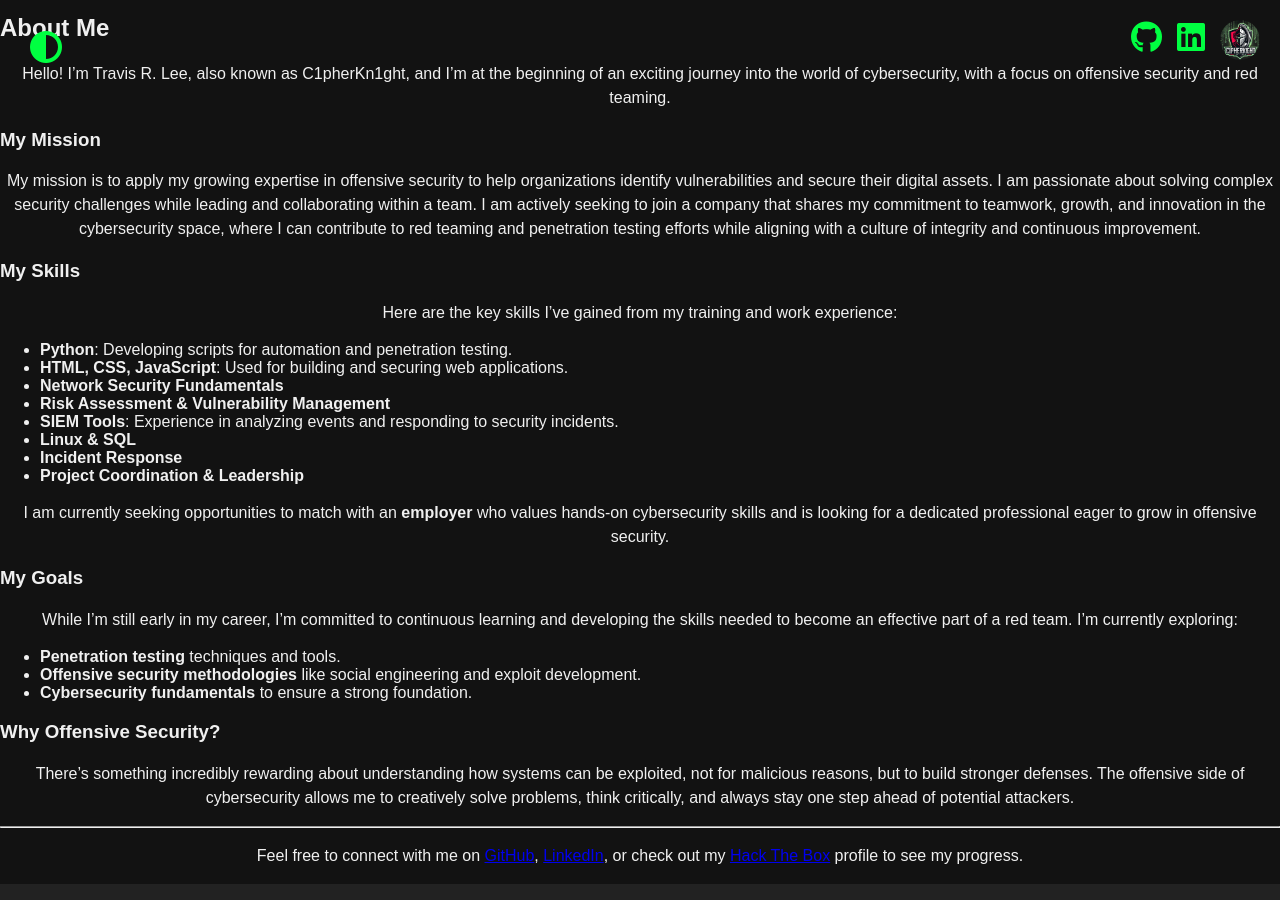
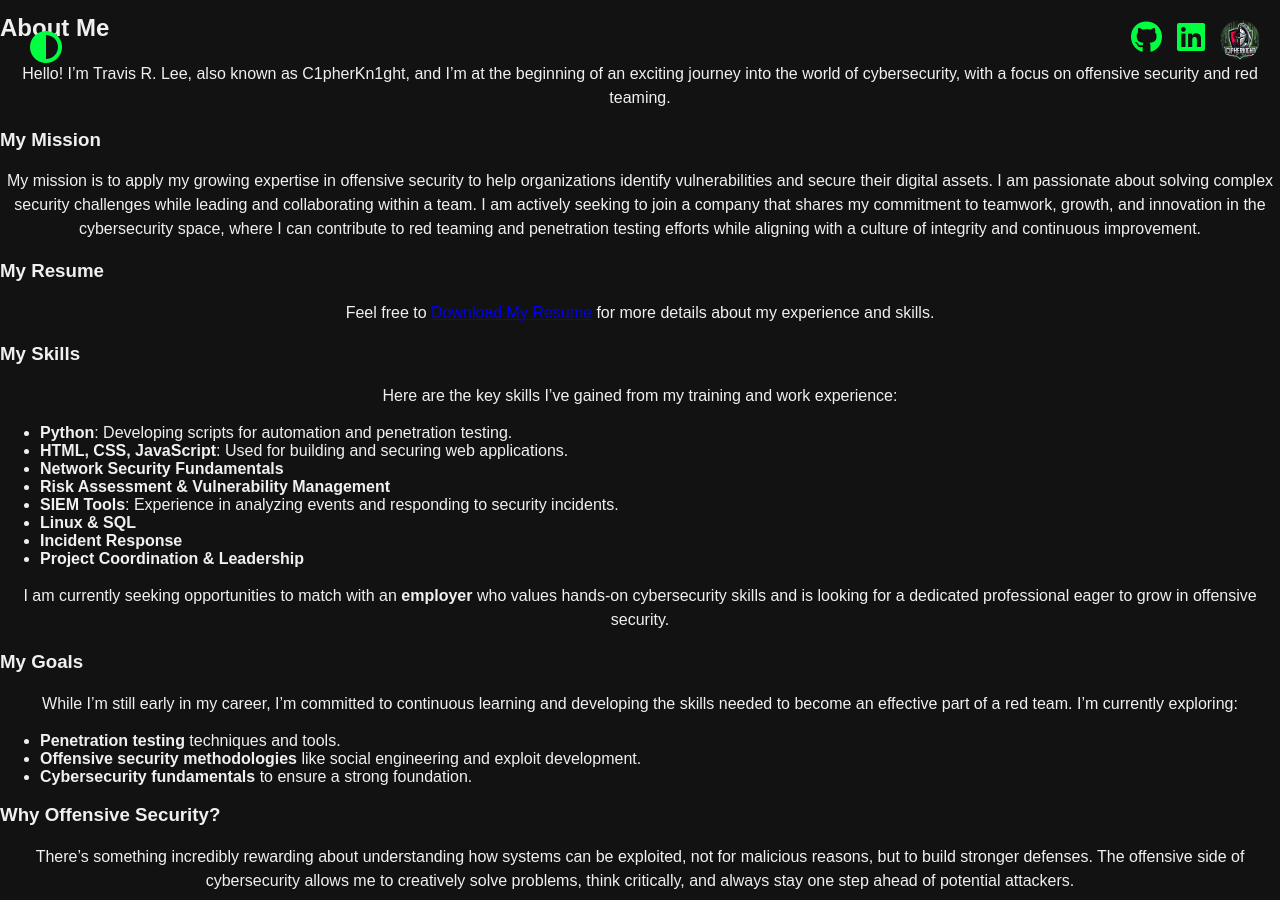
Before and after one commit to Travrl12/travrl12.github.io, a Jekyll site: the page built from about.markdown, in a window 1280 px wide and 900 px high, scrolled down 449 px. Built offline with Jekyll 4.4.1, drawn with Linux system fonts in a browser that asks for light colours; our own code applies the rules of GitHub Pages for plain Markdown files.

Commit message:
Fixing Errors

```diff
--- a/about.markdown
+++ b/about.markdown
@@ -11,8 +11,13 @@ Hello! I'm Travis R. Lee, also known as C1pherKn1ght, and I'm at the beginning o
 ### My Mission
 My mission is to apply my growing expertise in offensive security to help organizations identify vulnerabilities and secure their digital assets. I am passionate about solving complex security challenges while leading and collaborating within a team. I am actively seeking to join a company that shares my commitment to teamwork, growth, and innovation in the cybersecurity space, where I can contribute to red teaming and penetration testing efforts while aligning with a culture of integrity and continuous improvement.
 
+### My Resume
+Feel free to [Download My Resume](https://travrl12.github.io/assets/Resume/Travis__Lee_Resume_2024.pdf) for more details about my experience and skills.
+
+
 ### My Skills
 Here are the key skills I've gained from my training and work experience:
+
 - **Python**: Developing scripts for automation and penetration testing.
 - **HTML, CSS, JavaScript**: Used for building and securing web applications.
 - **Network Security Fundamentals**
@@ -26,6 +31,7 @@ I am currently seeking opportunities to match with an **employer** who values ha
 
 ### My Goals
 While I’m still early in my career, I’m committed to continuous learning and developing the skills needed to become an effective part of a red team. I’m currently exploring:
+
 - **Penetration testing** techniques and tools.
 - **Offensive security methodologies** like social engineering and exploit development.
 - **Cybersecurity fundamentals** to ensure a strong foundation.
```
Also changed, not shown: .markdownlint.json.
